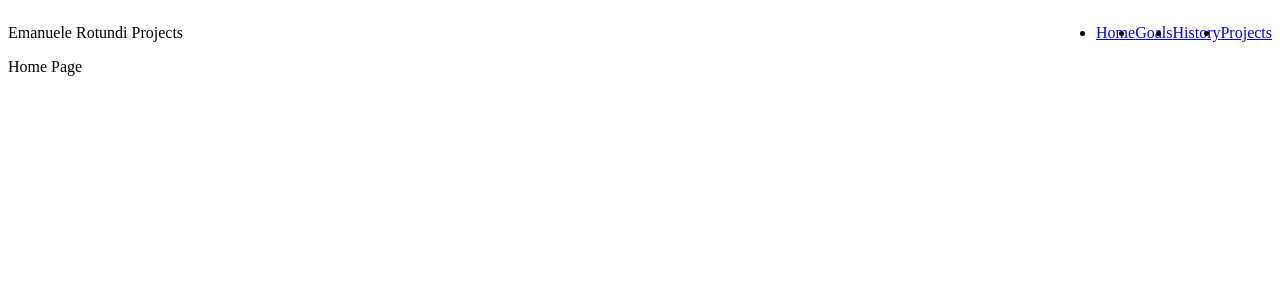
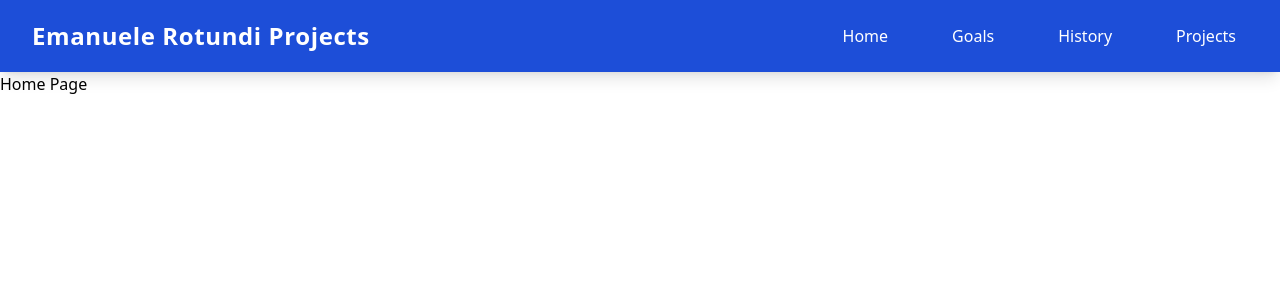
Before and after one commit to emrotu24/emrotu.basic.projects, a React (Vite) app: page / in a window 1280 px wide. Shown: the top 300 px of the page. Built offline with nearby package versions, Linux system fonts and the light colour scheme.

Commit message:
Modifiche alla navbar e configurazione Tailwind

```diff
--- a/tailwind.config.js
+++ b/tailwind.config.js
@@ -1,14 +1,12 @@
 module.exports = {
   content: [
-    "./index.html",
-    "./src/**/*.{js,ts,jsx,tsx}",
-    "./App.jsx",
-    "./main.jsx",
-    "./Components/**/*.jsx",
-    "./Pages/**/*.jsx"
+    './index.html',
+    './main.jsx',
+    './Components/**/*.{js,jsx}',
+    './Pages/**/*.{js,jsx}'
   ],
   theme: {
     extend: {},
   },
   plugins: [],
-};
+}
```
Also changed, not shown: package.json (+14 -17 lines), 6 other files (tests, documents, lock files or other folders).
